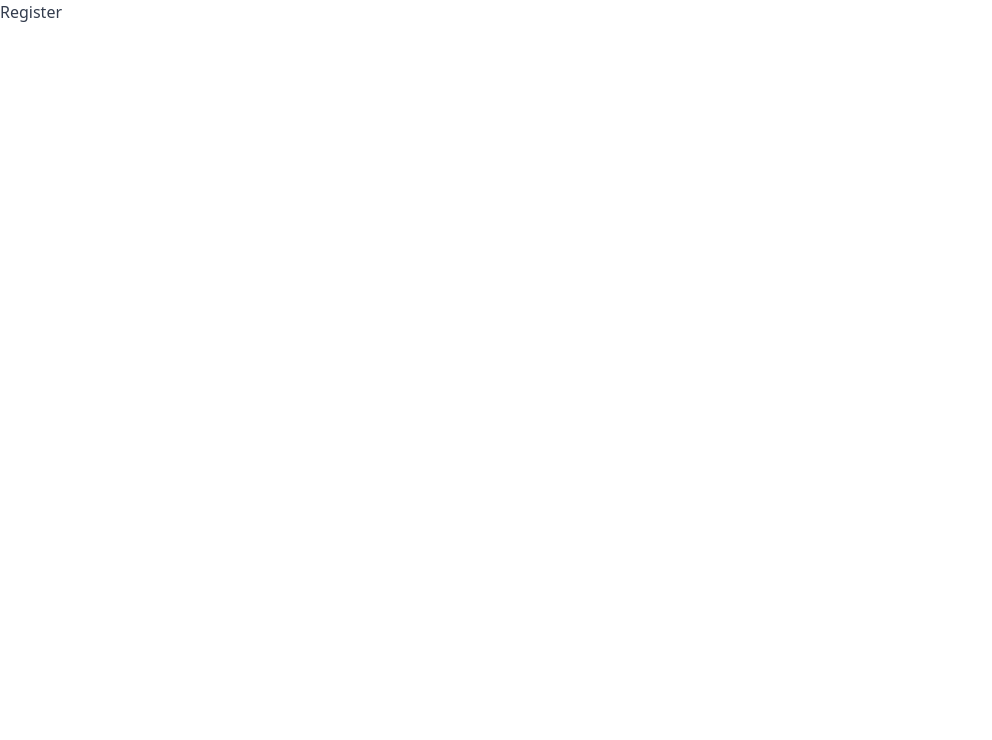
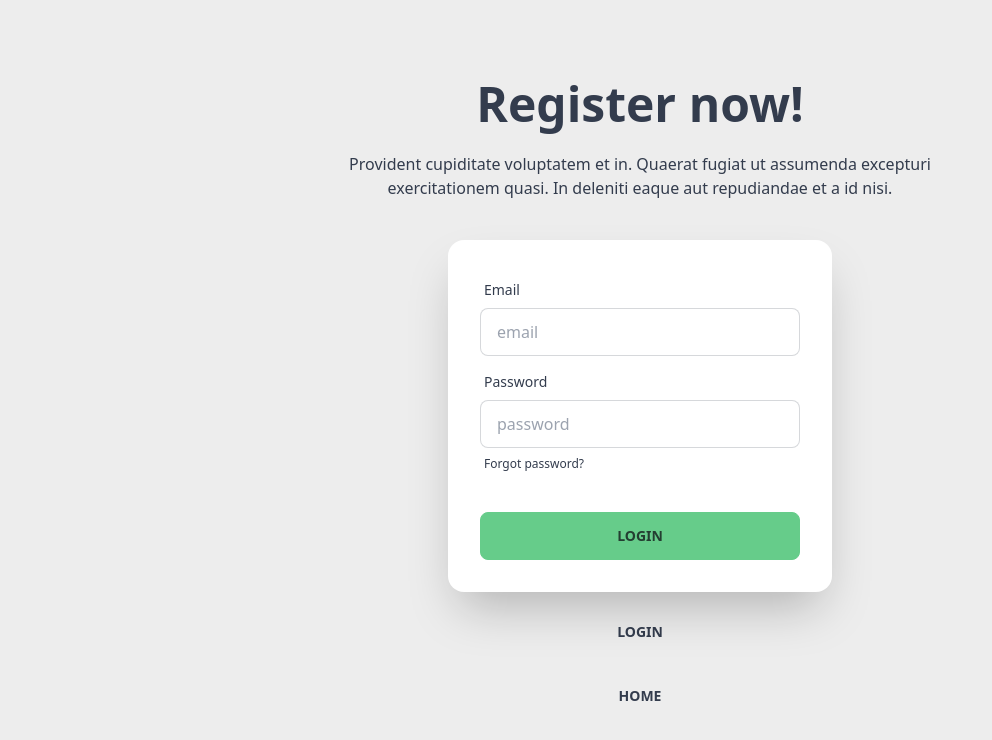
Before and after one commit to imranwebcraft/cleanco-clien-side, a React (Vite) app: page /register in a window 1280 px wide. Shown: the top 740 px of the page, without its empty margins (0-992 px from the left). Built offline with nearby package versions, Linux system fonts and the light colour scheme; no server answers.

Commit message:
Authprovide setup, create hook, firebase setup,create user and login user, react hot toast loading and success state implement

```diff
--- a/package.json
+++ b/package.json
@@ -10,10 +10,12 @@
     "preview": "vite preview"
   },
   "dependencies": {
+    "firebase": "^10.5.2",
     "localforage": "^1.10.0",
     "match-sorter": "^6.3.1",
     "react": "^18.2.0",
     "react-dom": "^18.2.0",
+    "react-hot-toast": "^2.4.1",
     "react-router-dom": "^6.18.0",
     "sort-by": "^1.2.0"
   },
--- a/src/components/Banner/Banner.jsx
+++ b/src/components/Banner/Banner.jsx
@@ -8,7 +8,7 @@ const Banner = () => {
 			<div className="flex py-32 gap-16">
 				<div className="flex-1 flex flex-col justify-between py-14 ">
 					<h1 className="text-7xl font-bold text-start">
-						<span>Quality Cleaning</span> <br />{' '}
+						<span>Quality Cleaning</span> <br />
 						<span className="text-primary">for Your Home</span>
 					</h1>
 					<p className="my-5 max-w-[65ch]">
@@ -51,7 +51,7 @@ const Banner = () => {
 					<img
 						src={IntroImage}
 						alt="landing"
-						className="w-full h-full object-cover "
+						className="w-full h-full object-cover"
 					/>
 				</div>
 			</div>
--- /dev/null
+++ b/src/config/firebase.config.js
@@ -0,0 +1,16 @@
+import { initializeApp } from 'firebase/app';
+import { getAuth } from 'firebase/auth';
+
+const firebaseConfig = {
+	apiKey: 'AIzaSyCrZPcsWuUtz5B-wVG3lvPeiERyC9dQ0HA',
+	authDomain: 'clean-co-f0820.firebaseapp.com',
+	projectId: 'clean-co-f0820',
+	storageBucket: 'clean-co-f0820.appspot.com',
+	messagingSenderId: '538341096654',
+	appId: '1:538341096654:web:7664e25782373eead7249f',
+};
+
+const app = initializeApp(firebaseConfig);
+const auth = getAuth(app);
+
+export default auth;
--- /dev/null
+++ b/src/hooks/useAuth.jsx
@@ -0,0 +1,9 @@
+import { useContext } from 'react';
+import { AuthContext } from '../provider/AuthProvider';
+
+const useAuth = () => {
+	const auth = useContext(AuthContext); //Eta ekta object return kre jeta auth er moddhe amra peye jabo
+	return auth;
+};
+
+export default useAuth;
--- a/src/main.jsx
+++ b/src/main.jsx
@@ -4,9 +4,14 @@ import ReactDOM from 'react-dom/client';
 import './index.css';
 import { RouterProvider } from 'react-router-dom';
 import router from './routes/router.jsx';
+import AuthProvider from './provider/AuthProvider.jsx';
+import { Toaster } from 'react-hot-toast';
 
 ReactDOM.createRoot(document.getElementById('root')).render(
 	<React.StrictMode>
-		<RouterProvider router={router}></RouterProvider>
+		<AuthProvider>
+			<RouterProvider router={router}></RouterProvider>
+		</AuthProvider>
+		<Toaster />
 	</React.StrictMode>
 );
--- a/src/pages/Home.jsx
+++ b/src/pages/Home.jsx
@@ -1,7 +1,11 @@
 import Banner from '../components/Banner/Banner';
 
 const Home = () => {
-	return <Banner />;
+	return (
+		<div>
+			<Banner />
+		</div>
+	);
 };
 
 export default Home;
--- a/src/pages/Login.jsx
+++ b/src/pages/Login.jsx
@@ -1,4 +1,31 @@
+import { useState } from 'react';
+import useAuth from '../hooks/useAuth';
+import { Link, useNavigate } from 'react-router-dom';
+import toast from 'react-hot-toast';
+
 const Login = () => {
+	const { login } = useAuth();
+	// Work with login form ---- Controlled form component
+	const [email, setEmail] = useState('');
+	const [password, setPassword] = useState('');
+
+	// Navigate hook
+	const navigate = useNavigate();
+
+	// Login form handler
+	const handleLogin = async e => {
+		e.preventDefault();
+		// Toast
+		const toastID = toast.loading('Logging you in🙈');
+		try {
+			await login(email, password);
+			toast.success('Login successful!✅', { id: toastID });
+			navigate('/');
+		} catch (error) {
+			toast.error(error.message);
+		}
+	};
+
 	return (
 		<div className="hero min-h-screen bg-base-200">
 			<div className="hero-content flex-col lg:flex-col">
@@ -11,7 +38,7 @@ const Login = () => {
 					</p>
 				</div>
 				<div className="card flex-shrink-0 w-full max-w-sm shadow-2xl bg-base-100">
-					<form className="card-body">
+					<form onSubmit={handleLogin} className="card-body">
 						<div className="form-control">
 							<label className="label">
 								<span className="label-text">Email</span>
@@ -21,6 +48,7 @@ const Login = () => {
 								placeholder="email"
 								className="input input-bordered"
 								required
+								onBlur={e => setEmail(e.target.value)}
 							/>
 						</div>
 						<div className="form-control">
@@ -32,6 +60,7 @@ const Login = () => {
 								placeholder="password"
 								className="input input-bordered"
 								required
+								onBlur={e => setPassword(e.target.value)}
 							/>
 							<label className="label">
 								<a href="#" className="label-text-alt link link-hover">
@@ -40,9 +69,23 @@ const Login = () => {
 							</label>
 						</div>
 						<div className="form-control mt-6">
-							<button className="btn btn-primary">Login</button>
+							<button type="submit" className="btn btn-primary">
+								Login
+							</button>
 						</div>
 					</form>
+				</div>
+
+				<div>
+					<Link to={'/register'} className=" btn btn-ghost">
+						Register
+					</Link>
+				</div>
+
+				<div>
+					<Link to={'/'} className=" btn btn-ghost">
+						Home
+					</Link>
 				</div>
 			</div>
 		</div>
--- a/src/pages/Navbar.jsx
+++ b/src/pages/Navbar.jsx
@@ -1,6 +1,18 @@
 import { NavLink } from 'react-router-dom';
+import useAuth from '../hooks/useAuth';
 
 const Navbar = () => {
+	const { user, logOut } = useAuth();
+
+	// HandleLogout
+	const handleLogout = async () => {
+		try {
+			await logOut();
+		} catch (error) {
+			console.error(error);
+		}
+	};
+
 	return (
 		<ul className=" flex gap-10">
 			{/* Navbar menu content here */}
@@ -8,8 +20,8 @@ const Navbar = () => {
 				to="/about"
 				className={({ isActive }) =>
 					isActive
-						? 'px-2 py-2 bg-green-500 rounded-lg'
-						: ' px-2 py-2 bg-red-500 hover:bg-gray-200'
+						? 'px-2 py-2 bg-green-500 rounded-lg text-white'
+						: ' px-2 py-2 bg-red-500 hover:bg-gray-200 text-white'
 				}
 			>
 				About
@@ -18,22 +30,29 @@ const Navbar = () => {
 				to="/contact"
 				className={({ isActive }) =>
 					isActive
-						? 'px-2 py-2 bg-green-500 rounded-lg'
-						: 'px-2 py-2 bg-red-500 hover:bg-gray-200'
+						? 'px-2 py-2 bg-green-500 rounded-lg text-white'
+						: 'px-2 py-2 bg-red-500 hover:bg-gray-200 text-white'
 				}
 			>
 				Contact
 			</NavLink>
+
+			{user ? (
+				<button onClick={handleLogout} className=" btn btn-sm btn-warning">
+					Logout
+				</button>
+			) : (
 				<NavLink
 					to="/login"
 					className={({ isActive }) =>
 						isActive
-						? 'px-2 py-2 bg-green-500 rounded-lg'
-						: 'px-2 py-2 bg-red-500 hover:bg-gray-200'
+							? 'px-2 py-2 bg-green-500 rounded-lg text-white'
+							: 'px-2 py-2 bg-red-500 hover:bg-gray-200 text-white'
 					}
 				>
 					Login
 				</NavLink>
+			)}
 		</ul>
 	);
 };
--- a/src/pages/Register.jsx
+++ b/src/pages/Register.jsx
@@ -1,7 +1,87 @@
+import { useState } from 'react';
+import useAuth from '../hooks/useAuth';
+import { Link, useNavigate } from 'react-router-dom';
+
 const Register = () => {
+	const { createUser } = useAuth();
+	// Work with login form ---- Controlled form component
+	const [email, setEmail] = useState('');
+	const [password, setPassword] = useState('');
+
+	const navigate = useNavigate();
+
+	// Register form handler
+	const handleRegister = async e => {
+		e.preventDefault();
+
+		try {
+			await createUser(email, password);
+			navigate('/');
+		} catch (error) {
+			console.error(error);
+		}
+	};
+
 	return (
-		<div>
-			<p>Register</p>
+		<div className="hero min-h-screen bg-base-200">
+			<div className="hero-content flex-col lg:flex-col">
+				<div className="text-center">
+					<h1 className="text-5xl font-bold">Register now!</h1>
+					<p className="py-6 max-w-2xl">
+						Provident cupiditate voluptatem et in. Quaerat fugiat ut assumenda
+						excepturi exercitationem quasi. In deleniti eaque aut repudiandae et
+						a id nisi.
+					</p>
+				</div>
+				<div className="card flex-shrink-0 w-full max-w-sm shadow-2xl bg-base-100">
+					<form onSubmit={handleRegister} className="card-body">
+						<div className="form-control">
+							<label className="label">
+								<span className="label-text">Email</span>
+							</label>
+							<input
+								type="email"
+								placeholder="email"
+								className="input input-bordered"
+								required
+								onBlur={e => setEmail(e.target.value)}
+							/>
+						</div>
+						<div className="form-control">
+							<label className="label">
+								<span className="label-text">Password</span>
+							</label>
+							<input
+								type="password"
+								placeholder="password"
+								className="input input-bordered"
+								required
+								onBlur={e => setPassword(e.target.value)}
+							/>
+							<label className="label">
+								<a href="#" className="label-text-alt link link-hover">
+									Forgot password?
+								</a>
+							</label>
+						</div>
+						<div className="form-control mt-6">
+							<button type="submit" className="btn btn-primary">
+								Login
+							</button>
+						</div>
+					</form>
+				</div>
+				<div>
+					<Link to={'/login'} className=" btn btn-ghost">
+						Login
+					</Link>
+				</div>
+				<div>
+					<Link to={'/'} className=" btn btn-ghost">
+						Home
+					</Link>
+				</div>
+			</div>
 		</div>
 	);
 };
--- /dev/null
+++ b/src/provider/AuthProvider.jsx
@@ -0,0 +1,58 @@
+import {
+	createUserWithEmailAndPassword,
+	onAuthStateChanged,
+	signInWithEmailAndPassword,
+	signOut,
+} from 'firebase/auth';
+import { createContext, useEffect, useState } from 'react';
+import auth from '../config/firebase.config';
+
+export const AuthContext = createContext();
+
+const AuthProvider = ({ children }) => {
+	// State
+	const [user, setUser] = useState(null);
+	const [loading, setLoading] = useState(true);
+
+	// Firebase
+
+	// Create new user
+	const createUser = (email, password) => {
+		setLoading(true);
+		return createUserWithEmailAndPassword(auth, email, password);
+	};
+
+	// Log in user
+	const login = (email, password) => {
+		setLoading(true);
+		return signInWithEmailAndPassword(auth, email, password);
+	};
+
+	// Log out user
+
+	const logOut = () => {
+		setLoading(true);
+		return signOut(auth);
+	};
+
+	// Obeserver
+
+	useEffect(() => {
+		const unSubscribe = onAuthStateChanged(auth, currentUser => {
+			setUser(currentUser);
+			setLoading(false);
+			console.log('Observer', currentUser);
+		});
+
+		return () => {
+			unSubscribe();
+		};
+	}, []);
+
+	const authInfo = { user, loading, createUser, login, logOut };
+	return (
+		<AuthContext.Provider value={authInfo}>{children}</AuthContext.Provider>
+	);
+};
+
+export default AuthProvider;
```
Also changed, not shown: 1 other file (tests, documents, lock files or other folders). Lines whose indentation alone changed are shown as unchanged.
